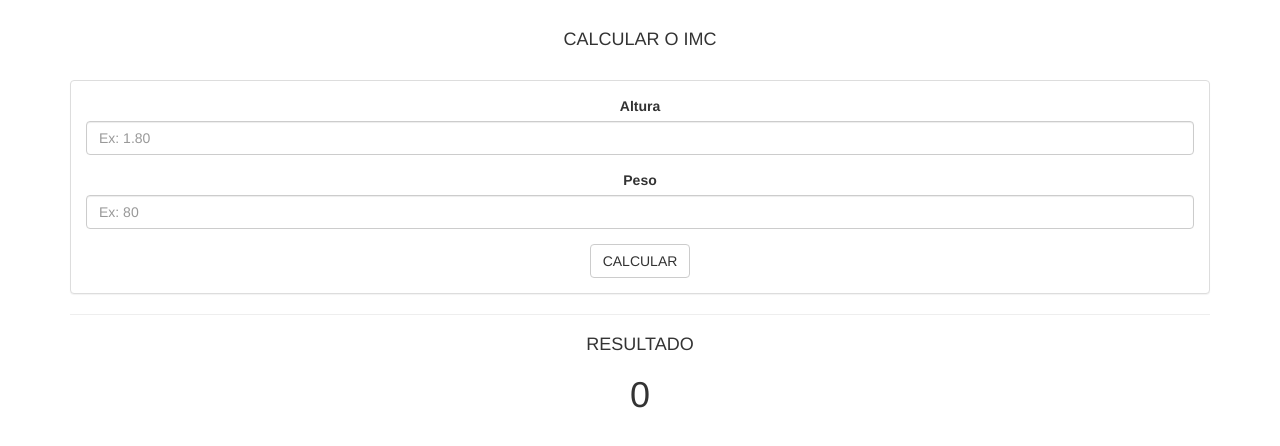
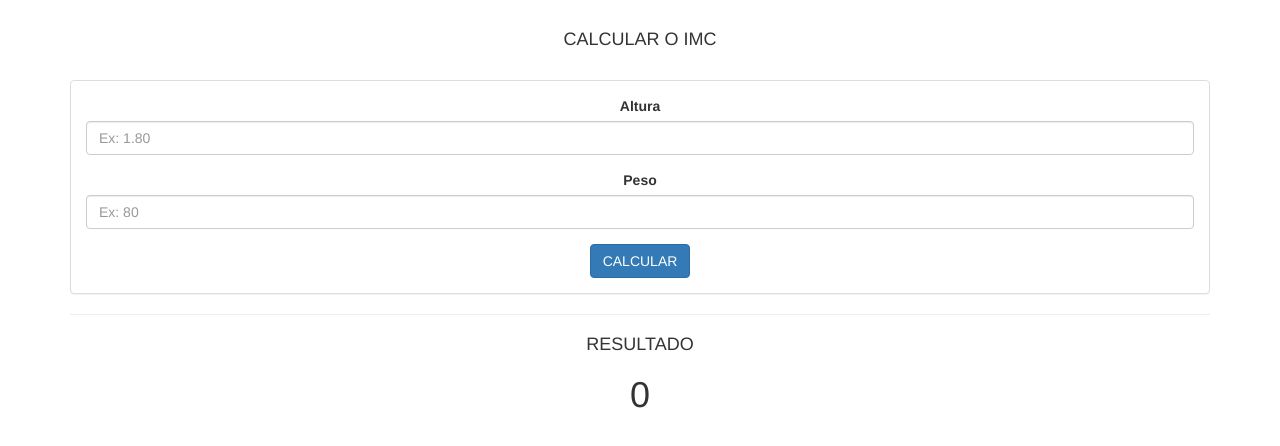
Before and after one commit to juninho-milles/meuImc, a plain HTML site: page index.html in a window 1280 px wide. Drawn offline with nearby package versions, Linux system fonts and the light colour scheme.

Commit message:
Update index.html

```diff
--- a/index.html
+++ b/index.html
@@ -47,7 +47,7 @@
 
 
 
-            <a href="#" class="btn btn-default" id="btnCalcular" onclick="calcularIMC()">CALCULAR</a>
+            <a href="#" class="btn btn-primary" id="btnCalcular" onclick="calcularIMC()">CALCULAR</a>
           </form>
 
 
@@ -59,6 +59,9 @@
      <h4>RESULTADO</h4>
 
      <h1 id="txtResultado">0</h1>
+     <br>
+     <br>
+     <p id="txtMensagem"></p>
 
     </div>
 
```
